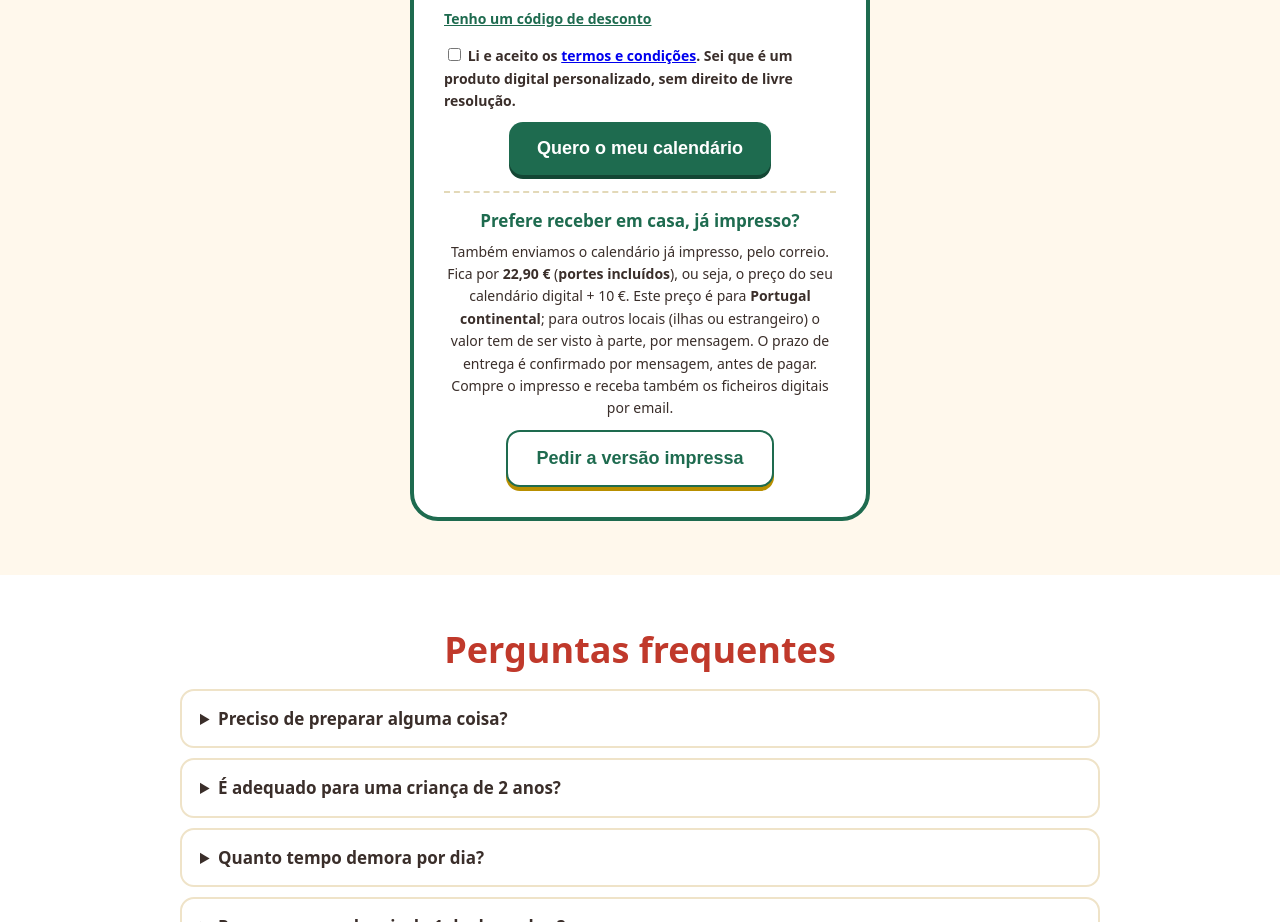
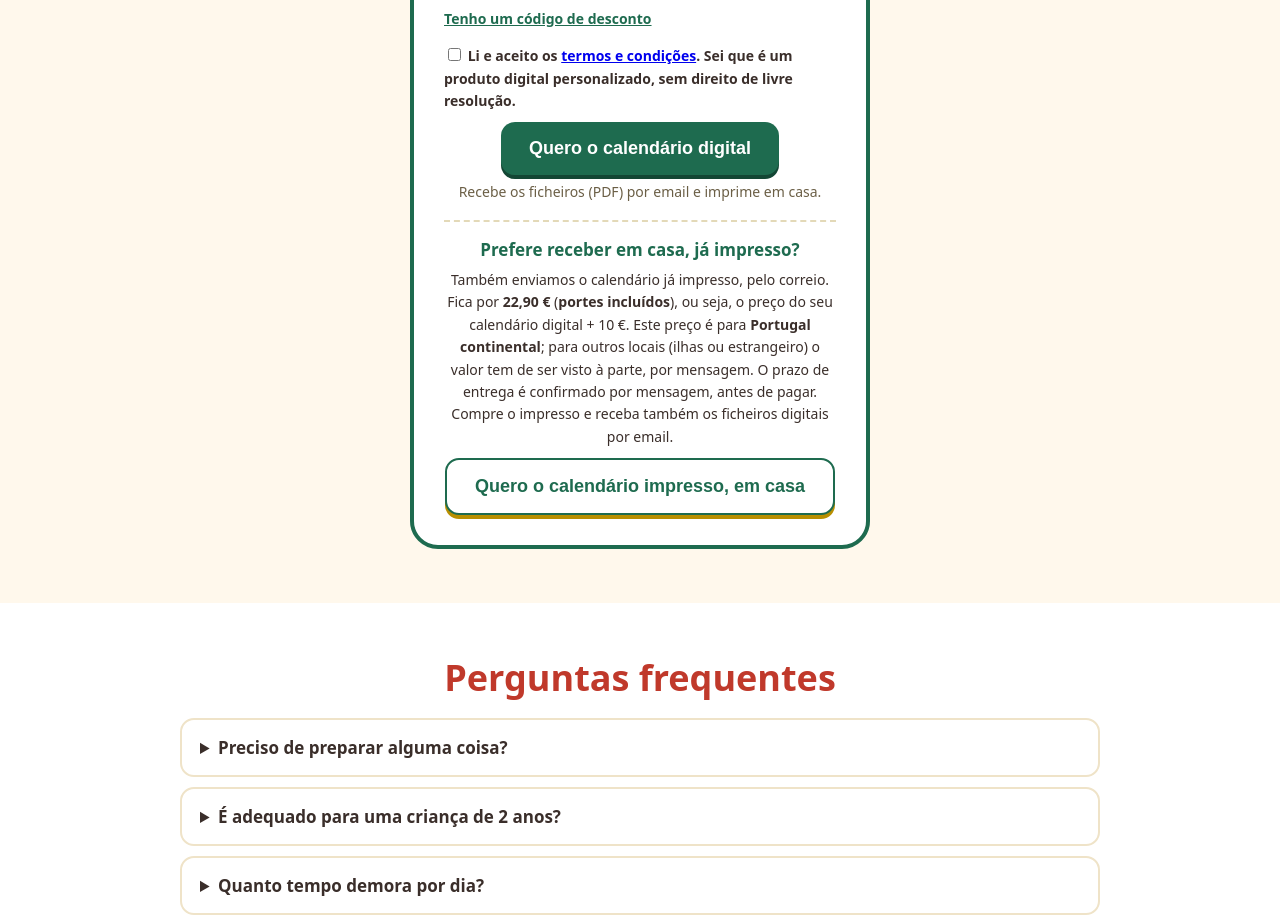
Before and after one commit to verasantosfelix/natal-pompom, a plain HTML site: page index.html in a window 1280 px wide. Shown: the part 9380-10302 px from the top of the page. Drawn offline with Linux system fonts and the light colour scheme.

Commit message:
Botões: calendário digital vs impresso em casa
Co-Authored-By: Claude Sonnet 5.5 <noreply@anthropic.com>
Claude-Session: https://claude.ai/code/session_0181cVCRfcdp5GdcVezY4kXu

```diff
--- a/index.html
+++ b/index.html
@@ -367,11 +367,12 @@ footer{text-align:center;color:#8a7d5e;font-size:14px;padding:26px 0 90px}
         <div id="cupaobox" style="display:none;margin-top:8px"><input id="cupaoin" type="text" placeholder="Código" autocomplete="off" autocapitalize="characters" style="padding:10px;border:2px solid #e3d9b8;border-radius:10px;font-size:16px;width:150px;text-transform:uppercase"> <button type="button" class="btn" id="cupaook" style="padding:10px 16px;font-size:15px">Aplicar</button>
         <div id="cupaomsg" style="font-size:14px;font-weight:700;margin-top:6px"></div></div></div>
       <label class="chk" style="font-weight:600;font-size:14px;margin:14px 0 10px;text-align:left"><input type="checkbox" id="aceito"> Li e aceito os <a href="#termos">termos e condições</a>. Sei que é um produto digital personalizado, sem direito de livre resolução.</label>
-      <button class="btn green" id="buy">Quero o meu calendário</button>
+      <button class="btn green" id="buy">Quero o calendário digital</button>
+      <div style="font-size:14px;margin-top:6px;color:#6b5f46">Recebe os ficheiros (PDF) por email e imprime em casa.</div>
       <div style="margin-top:16px;padding-top:14px;border-top:2px dashed #e3d9b8">
         <div style="font-weight:800;color:var(--green)">Prefere receber em casa, já impresso?</div>
         <p style="font-size:14px;margin:6px 0 10px">Também enviamos o calendário já impresso, pelo correio. Fica por <b id="pimp">17,90 €</b> (<b>portes incluídos</b>), ou seja, o preço do seu calendário digital + 10 €. Este preço é para <b>Portugal continental</b>; para outros locais (ilhas ou estrangeiro) o valor tem de ser visto à parte, por mensagem. O prazo de entrega é confirmado por mensagem, antes de pagar. Compre o impresso e receba também os ficheiros digitais por email.</p>
-        <button class="btn" id="buyprint" style="background:#fff;border:2px solid var(--green);color:var(--green)">Pedir a versão impressa</button>
+        <button class="btn" id="buyprint" style="background:#fff;border:2px solid var(--green);color:var(--green)">Quero o calendário impresso, em casa</button>
       </div>
       <div id="msg"></div>
     </div>
@@ -543,7 +544,7 @@ const pedido = (impresso) => {
   const g = gente(), k = nExtras();
   const total = fmt(final(k, modo)) + (cupao ? " (com o código " + cupao.c + ", -" + Math.round(cupao.p*100) + "%)" : "");
   const versao = {historia:"História + desenhos", enigmas:"Enigmas + desenhos", completo:"Pacote completo (histórias + enigmas + desenhos)"}[modo];
-  const linhas = [impresso ? "Olá! Quero encomendar o calendário de advento O Natal do Duende Pompom em VERSÃO IMPRESSA, para receber em casa pelo correio." : "Olá! Quero encomendar o calendário de advento O Natal do Duende Pompom.", "",
+  const linhas = [impresso ? "Olá! Quero encomendar o calendário de advento O Natal do Duende Pompom em VERSÃO IMPRESSA, para receber em casa pelo correio." : "Olá! Quero encomendar o calendário de advento O Natal do Duende Pompom em VERSÃO DIGITAL (ficheiros PDF por email, para imprimir em casa).", "",
     "Versão: " + versao,
     "Criança: " + nome() + " (" + (genero === "m" ? "menino" : "menina") + ", " + idade + " anos)",
     "Duende que conta a história: " + ELFOS[elf1].nome + ((g.irm.length && elf2 !== elf1) ? " (e " + ELFOS[elf2].nome + " como segundo duende)" : "")];
```
